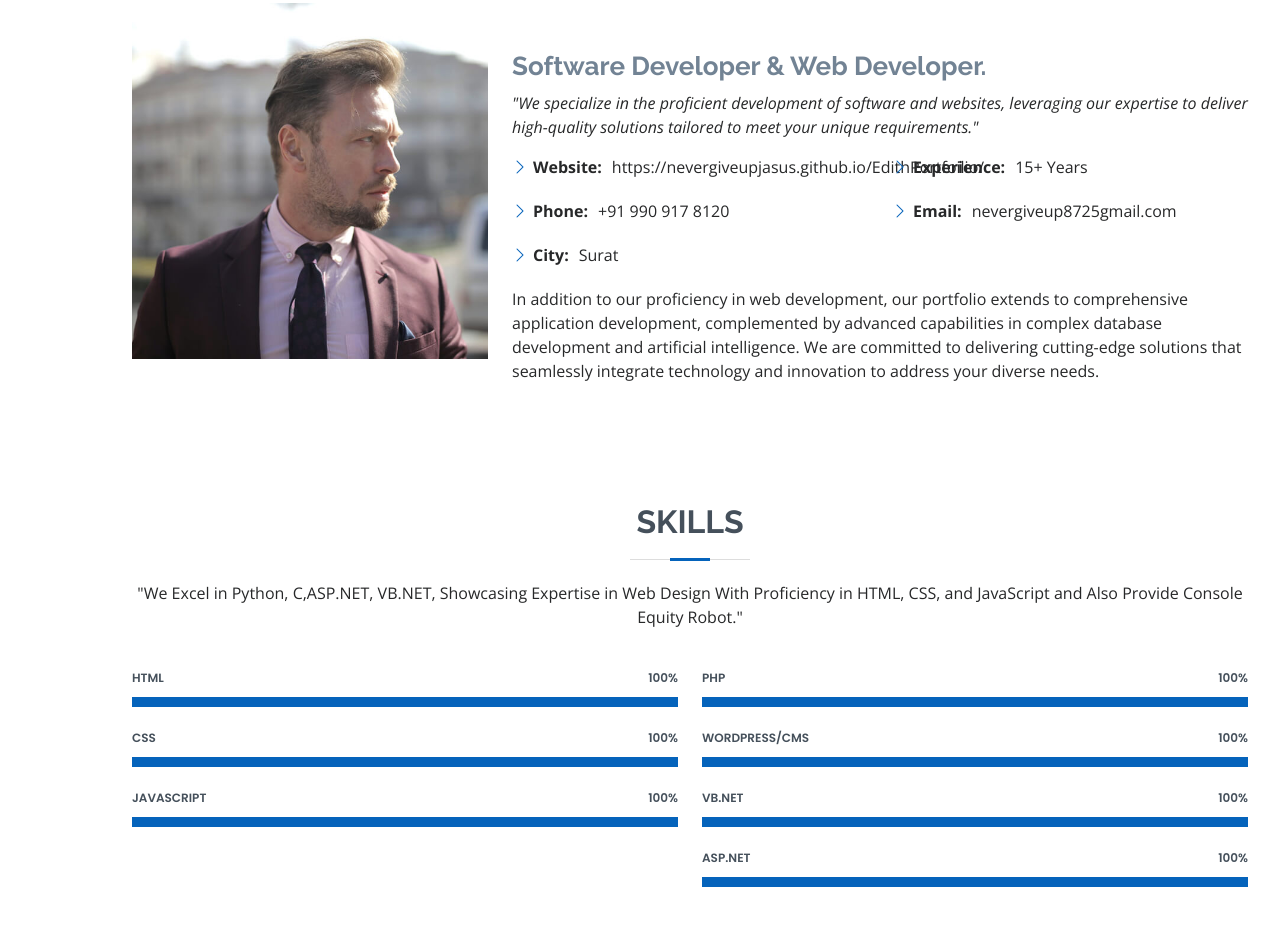
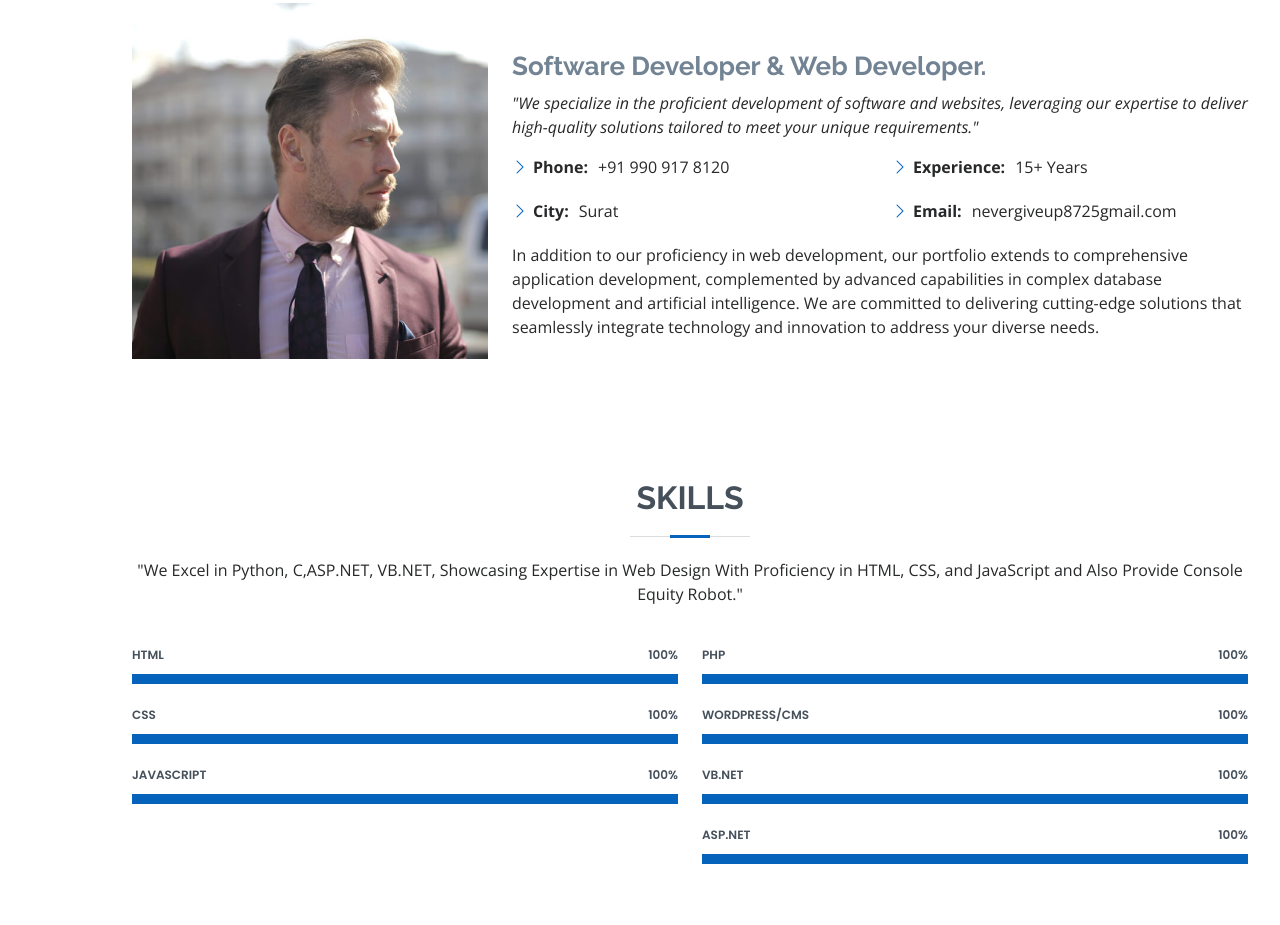
Before and after one commit to nevergiveupjasus/EdithPortfoilio, a plain HTML site: page index.html in a window 1280 px wide. Shown: the part 1037-1962 px from the top of the page. Drawn offline with nearby package versions, Linux system fonts and the light colour scheme.

Commit message:
Update index.html

```diff
--- a/index.html
+++ b/index.html
@@ -136,11 +136,6 @@
               <div class="row">
                 <div class="col-lg-6">
                   <ul>
-                    <li>
-                      <i class="bi bi-chevron-right"></i>
-                      <strong>Website:</strong>
-                      <span>https://nevergiveupjasus.github.io/EdithPortfoilio/</span>
-                    </li>
                     <li>
                       <i class="bi bi-chevron-right"></i>
                       <strong>Phone:</strong> <span>+91 990 917 8120</span>
```
